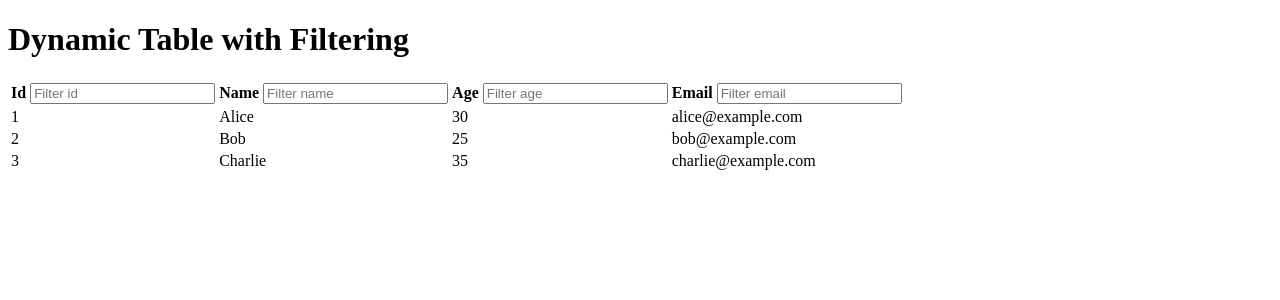
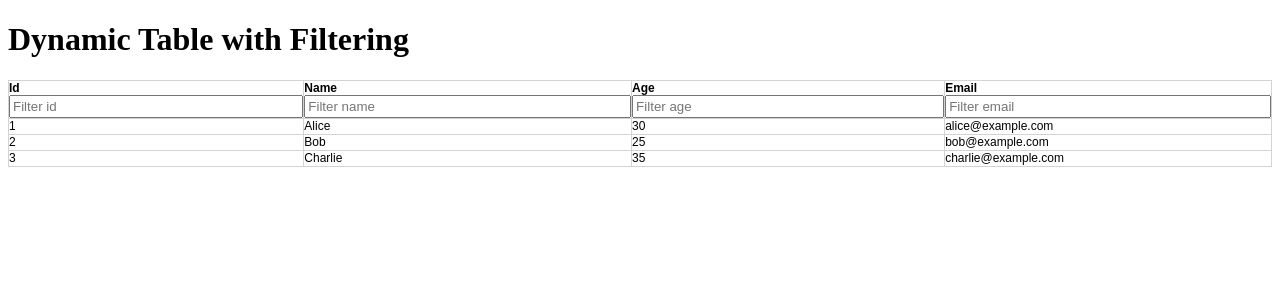
Before and after one commit to andrewcgaitskell/python_flask_charting, a Flask app: page /viewing/dynamic_table in a window 1280 px wide. Shown: the top 300 px of the page. Run offline with Flask 3, Linux system fonts and the light colour scheme.

Commit message:
Update dynamic_table.html

```diff
--- a/templates/tables/dynamic_table.html
+++ b/templates/tables/dynamic_table.html
@@ -5,28 +5,28 @@
     <meta name="viewport" content="width=device-width, initial-scale=1.0">
     <title>Dynamic Table with Filtering</title>
     <style>
-        .table {
+        table {
             width: 100%;
             border-collapse: collapse;
             font-family: arial;
             font-size: 12px;
         }
-        .table, .table th, .table td, .table tr {
+        table, th, td, tr {
             border: 1px solid LightGray;
             height: 15px;
         }
-        .table th, .table td {
+        th,  td {
             padding: 0px;
             margin: 0px;
             text-align: left;
         }
-        .table thead, .table tbody {
+        thead, tbody {
             padding: 0px;
             margin: 0px;
             text-align: left;
         }
         /* Style for filter inputs inside table cells */
-        .table filter-input {
+        .filter-input {
             padding: 2px; /* Adjust padding as needed */
             width: 100%; /* Optional: Make input width full to fit the cell */
             box-sizing: border-box; /* Ensure padding does not affect width */
```
